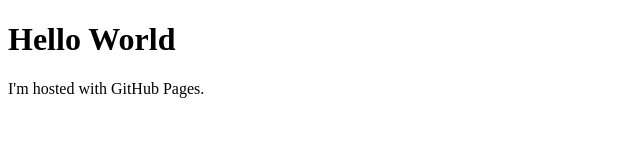
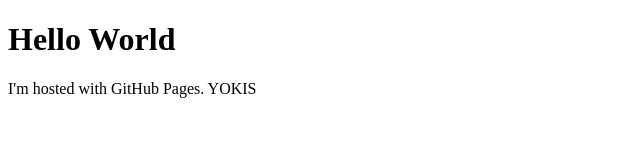
Before and after one commit to nwailly/Yokis_DOCS, a plain HTML site: page docs/index.html in a window 1280 px wide. Shown: the full height of the page, 0-640 px from the left. Drawn offline with Linux system fonts and the light colour scheme.

Commit message:
Update index.html

```diff
--- a/docs/index.html
+++ b/docs/index.html
@@ -2,6 +2,7 @@
 <html>
 <body>
 <h1>Hello World</h1>
-<p>I'm hosted with GitHub Pages.</p>
+<p>I'm hosted with GitHub Pages.
+ YOKIS</p>
 </body>
 </html>
```
